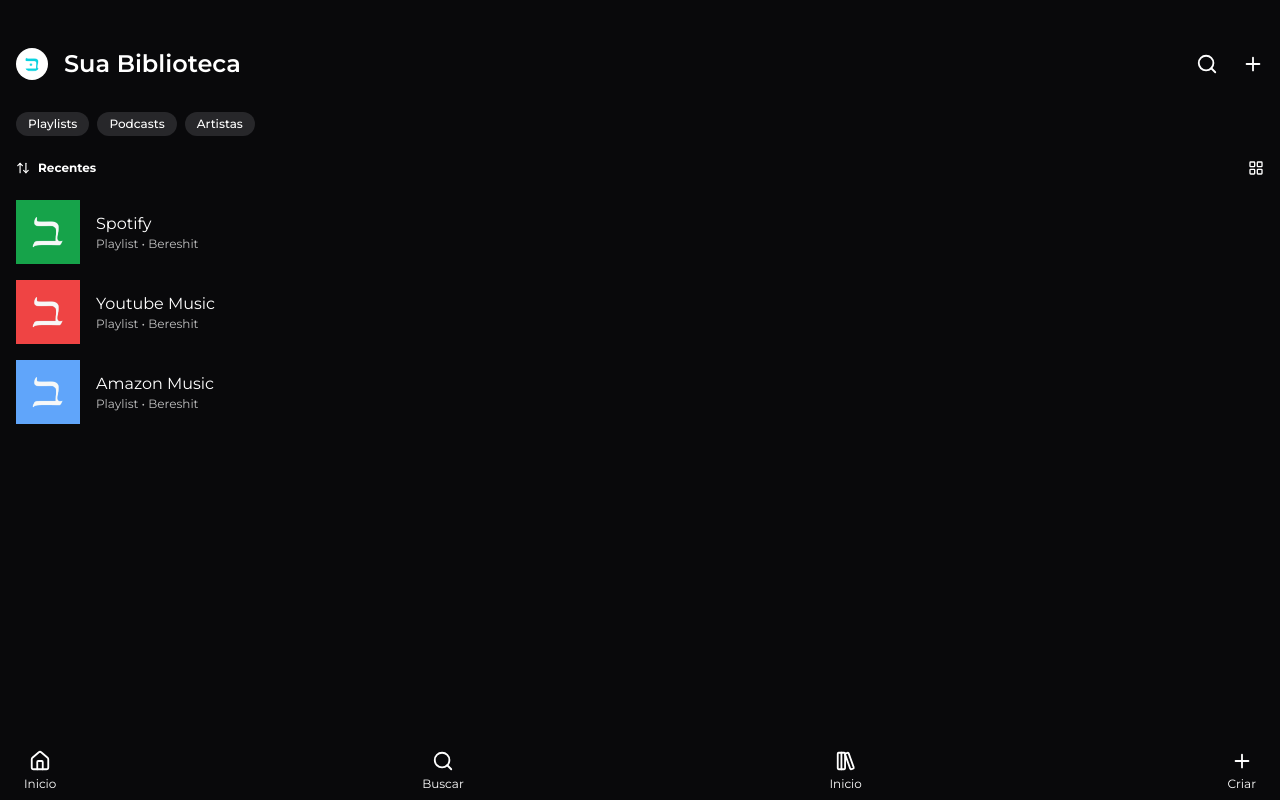
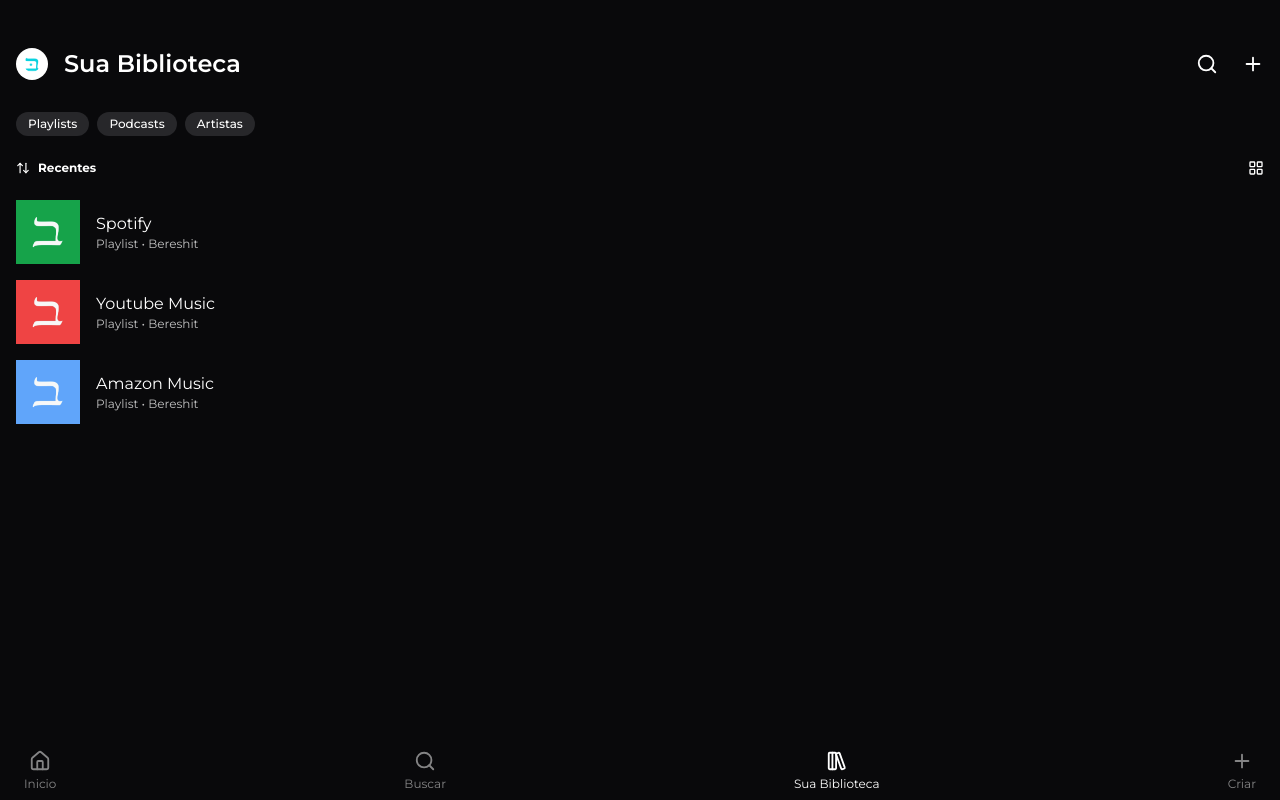
Before and after one commit to glauber2k2/bereshitpage, a Next.js app: page /playlist in a window 1280 px wide. Built offline with nearby package versions, Linux system fonts and the light colour scheme.

Commit message:
melhorado funcionamento do tab

```diff
--- a/src/app/(pages)/playlist/page.jsx
+++ b/src/app/(pages)/playlist/page.jsx
@@ -90,20 +90,22 @@ export default function page() {
         </Link>
       </div>
       <div className="mt-auto flex items-center justify-between text-xs">
-        <div className="flex flex-col items-center justify-center p-2 gap-1">
-          <LucideHouse size={22} />
-          Inicio
-        </div>
-        <div className="flex flex-col items-center justify-center p-2 gap-1">
+        <Link href={"/"}>
+          <div className="flex flex-col items-center justify-center p-2 gap-1 opacity-50">
+            <LucideHouse size={22} />
+            Inicio
+          </div>
+        </Link>
+        <div className="flex flex-col items-center justify-center p-2 gap-1 opacity-50">
           <Search size={22} />
           Buscar
         </div>
         <div className="flex flex-col items-center justify-center p-2 gap-1">
           <LibraryBig size={22} />
-          Inicio
+          Sua Biblioteca
         </div>
 
-        <div className="flex flex-col items-center justify-center p-2 gap-1">
+        <div className="flex flex-col items-center justify-center p-2 gap-1 opacity-50">
           <Plus size={22} />
           Criar
         </div>
```
